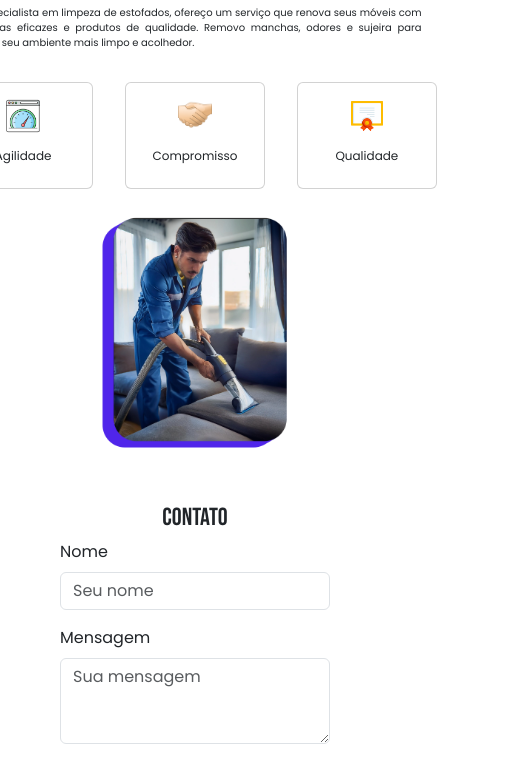
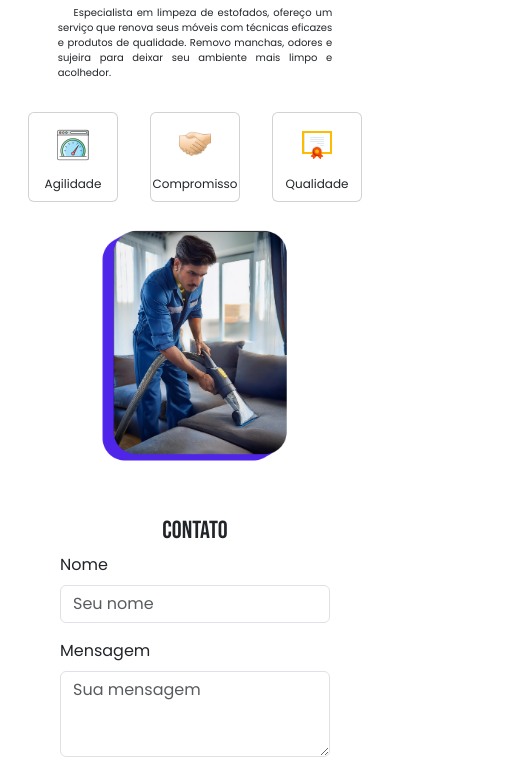
Before and after one commit to leonamCruz/SiteMestreDaLimpeza, a plain HTML site: page index.html in a window 390 px wide. Shown: the part 118-875 px from the top of the page, 509 px wide, since content can reach past the window. Drawn offline with Linux system fonts and the light colour scheme.

Commit message:
fix: cards responsivity

```diff
--- a/index.html
+++ b/index.html
@@ -44,6 +44,7 @@
 
         body {
             font-family: 'Poppins-Regular', sans-serif;
+            overflow-x: hidden;
         }
 
         nav {
@@ -59,7 +60,7 @@
             font-family: 'Bebas Neue', sans-serif;
         }
 
-        @media (max-width: 800px) {
+        @media (max-width: 700px) {
             .navbar-brand img {
                 width: 30px;
                 height: 30px;
@@ -76,14 +77,10 @@
                 width: 75%;
             }
 
-            #tres-cards {
-                width: 90%;
-                padding-inline: 30px;
-            }
 
-            #tres-cards img {
-                width: 25%;
-
+            .card{
+                height: 90px !important;
+                width: 90px !important;
             }
 
             h5 {
@@ -127,9 +124,9 @@
 
 <div class="container d-flex justify-content-center">
     <div class="row align-items-center">
-        <div class="col-md d-flex justify-content-center align-items-center flex-column">
+        <div class="col-lg d-flex flex-column justify-content-center align-items-center">
             <h1 class="h1" style="font-family: 'Bebas Neue', sans-serif">Mestre da Limpeza</h1>
-            <div class="d-flex justify-content-center">
+            <div class="col-md d-flex justify-content-center">
                 <p id="texto-especialista" style="text-align: justify">
                     &nbsp;&nbsp;&nbsp;&nbsp;Especialista em limpeza de estofados, ofereço um serviço que renova seus
                     móveis
@@ -138,21 +135,21 @@
                     mais limpo e acolhedor.
                 </p>
             </div>
-            <div id="tres-cards" class="d-flex mt-3" style="gap: 2rem">
-                <div class="card mb-3 align-items-center" style="width: 10rem;">
-                    <img class="mt-3" src="images/speed.png" alt="Um velocimetro" width="64">
+            <div class="row d-flex justify-content-center mt-3" style="gap: 2rem">
+                <div class="col card mb-3 align-items-center" style="width: 10rem;">
+                    <img class="mt-3" src="images/speed.png" alt="Um velocimetro" width="50%">
                     <div class="card-body">
                         <h5 class="card-title">Agilidade</h5>
                     </div>
                 </div>
-                <div class="card mb-3 align-items-center" style="width: 10rem;">
-                    <img class="mt-3" src="images/aperto-de-mao.png" alt="Emoji de um aperto de mãos" width="64">
+                <div class="col card mb-3 align-items-center" style="width: 10rem;">
+                    <img class="mt-3" src="images/aperto-de-mao.png" alt="Emoji de um aperto de mãos" width="50%">
                     <div class="card-body">
                         <h5 class="card-title">Compromisso</h5>
                     </div>
                 </div>
-                <div class="card mb-3 align-items-center" style="width: 10rem;">
-                    <img class="mt-3" src="images/qualidade.png" alt="Emoji de um aperto de mãos" width="64">
+                <div class="col card mb-3 align-items-center" style="width: 10rem;">
+                    <img class="mt-3" src="images/qualidade.png" alt="Emoji de um aperto de mãos" width="50%">
                     <div class="card-body">
                         <h5 class="card-title">Qualidade</h5>
                     </div>
@@ -161,9 +158,9 @@
         </div>
 
 
-        <div class="col-md d-flex justify-content-center">
-            <img id="pessoa-trampando" src="images/cidadao.webp"
-                 alt="pessoa trabalhando com uma extratora de lavagem a seco" width="500px">
+        <div class="col-lg d-flex justify-content-center">
+            <img id="pessoa-trampando" src="images/cidadao.webp" class="img-fluid"
+                 alt="pessoa trabalhando com uma extratora de lavagem a seco" >
         </div>
     </div>
 </div>
```
